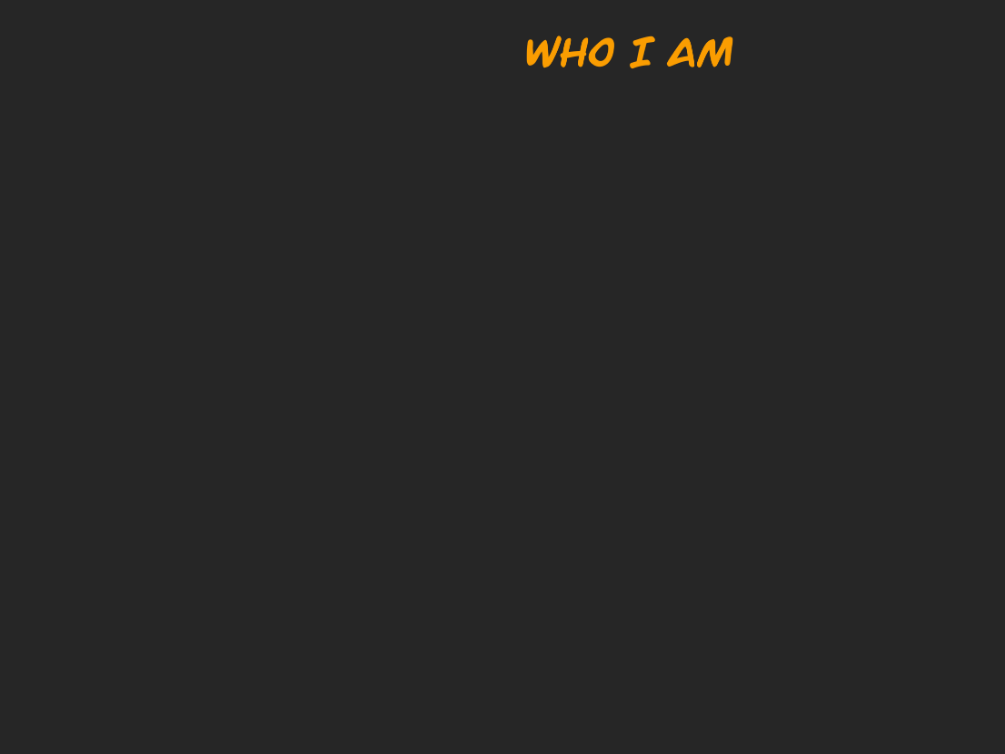
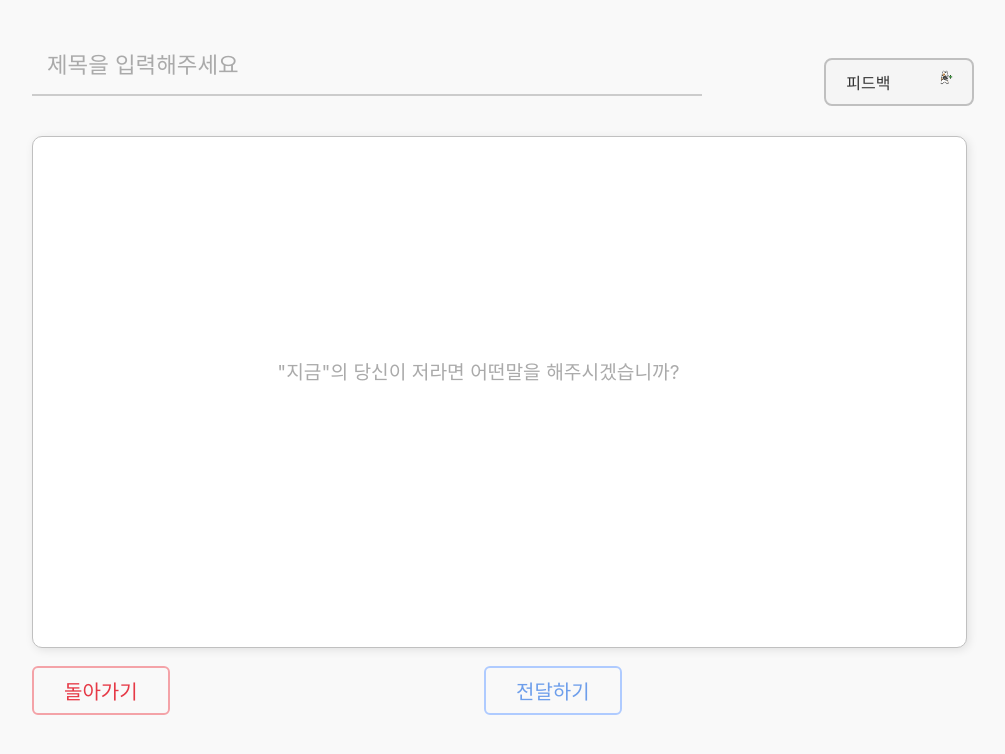
Before and after one commit to b-hyoung/Blog, a React (Create React App) app in the folder frontend/: page /blog/post in a window 1280 px wide. Before the commit this address had no page. Shown: the top 754 px of the page, without its empty margins (8-1013 px from the left). Built offline with nearby package versions, Linux system fonts and the light colour scheme; a web font is replaced by a local one.

Commit message:
add blogMain & blog Post UI

```diff
--- a/frontend/src/App.js
+++ b/frontend/src/App.js
@@ -6,12 +6,13 @@ import MainPage from './MainPage/MainPage.js';
 import Login from './Login/Login.js';
 import SignUpPage from './Login/SignUp/SignUpPage.js';
 import Blog from './Blog/Blog.js';
+import Post from './Blog/Section/Post.js';
 
 function App() {
   const location = useLocation()
   return (
     <div className="App">
-      {location.pathname === '/blog' ?
+      {location.pathname === '/blog' || location.pathname=== '/blog/post' ?
         <>
         </>
         :
@@ -22,6 +23,7 @@ function App() {
         <Route path='/login' element={<Login />} />
         <Route path='/signUp' element={<SignUpPage />} />
         <Route path='/blog' element={<Blog />} />
+        <Route path='/blog/post' element={<Post />} />
       </Routes>
     </div>
   );
--- a/frontend/src/Blog/Blog.css
+++ b/frontend/src/Blog/Blog.css
@@ -1,4 +1,4 @@
-.container {
+.blog__container {
     min-height: 100vh;
     display: flex;
     flex-direction: column;
@@ -7,101 +7,112 @@
     padding: 40px 0;
 }
 
-.title {
+.blog__title {
     font-size: 30px;
     font-weight: bold;
     margin-bottom: 60px;
     color: #888888;
     cursor: pointer;
+    text-align: center;
 }
-.title:hover{
+
+.blog__title:hover {
     color: rgb(252, 105, 105);
 }
 
-.tabs {
+.blog__tabs {
     display: flex;
+    justify-content: center;
     gap: 50px;
     color: #ccc;
     margin-bottom: 50px;
 }
 
-.tab {
+.blog__tab {
     cursor: pointer;
     position: relative;
     font-weight: 18px;
 }
 
-.tab.active {
+.blog__tab.active {
     color: #3a3a3a;
     font-weight: bold;
     font-size: 22px;
 }
 
-.tab.active::after {
+.blog__tab.active::after {
     content: '';
     display: block;
     width: 100%;
-    height: 2px;
+    height: 3px;
     background-color: #f87171;
     position: absolute;
-    bottom: -4px;
+    bottom: -6px;
     left: 0;
 }
 
-.content-container {
+.blog__content-container {
     display: flex;
+    justify-content: center;
     align-items: flex-start;
-    width: 70%; /* 중앙 정렬과 적절한 너비 설정 */
-    gap: 40px; /* 고양이 이미지와의 간격 */
+    width: 70%;
+    gap: 40px;
+    height: 362.5px;
 }
 
-.post-list {
-    flex: 1;  /* 남은 공간을 모두 차지 */
+.blog__post-list {
+    flex: 1;
 }
 
-.post-item {
+.blog__post-item {
     display: flex;
     justify-content: space-between;
     align-items: center;
-    background-color: #ffffff; /* 흰색 배경 */
-    box-shadow: 0 2px 8px rgba(0, 0, 0, 0.1); /* 그림자 추가 */
+    background-color: #ffffff;
+    box-shadow: 0 2px 8px rgba(0, 0, 0, 0.1);
     border-radius: 12px;
-    padding: 15px 20px; /* 패딩 조정 */
-    margin-bottom: 12px; /* 간격 조정 */
-    width:600px;
+    padding: 15px 20px;
+    margin-bottom: 12px;
+    width: 600px;
 }
 
-.post-badge {
-    background-color: #e6ffe6; /* 연한 초록색 */
-    color: #f87171; /* 빨간색 */
+.blog__post-badge {
+    color: #3a3a3a;
     font-weight: bold;
     border-radius: 25px;
-    padding: 5px 15px; /* 크기 조정 */
-    white-space: nowrap; /* 글자 줄바꿈 방지 */
+    padding: 5px 15px;
+    white-space: nowrap;
 }
 
-
-.cat-button {
+.blog__cat-button {
     display: flex;
     align-items: center;
     height: 100%;
-    margin-top: 50px;
 }
 
-.cat-img {
-    width: 100px;
-    height: auto;
+.blog__cat-img {
+    width: 180px;
+    height: 180px;
+    box-shadow: 0 4px 12px rgba(0, 0, 0, 0.1);
 }
 
-.pagination {
+.blog__pagination {
     display: flex;
-    gap: 8px;
+    justify-content: center;
+    gap: 12px;
     color: #000;
-    margin-top: 40px !important;
+    margin-top: 40px;
 }
 
-.page-number,
-.page-btn {
+.blog__page-number,
+.blog__page-btn {
     cursor: pointer;
-    padding: 4px 8px;
+    padding: 4px 12px;
+    border-radius: 8px;
 }
+
+.blog__page-number.active {
+    background-color: #f87171;
+    color: #fff;
+    font-weight: bold;
+}
--- /dev/null
+++ b/frontend/src/Blog/Section/Post.css
@@ -0,0 +1,173 @@
+/* 전체 컨테이너 */
+.container {
+    display: flex;
+    flex-direction: column;
+    align-items: flex-start;
+    min-height: 100vh;
+    width: 100%;
+    max-width: 1440px;
+    padding: 40px 20px;
+    background-color: #f9f9f9;
+    position: relative;
+    box-sizing: border-box;
+    padding-top: 3%;
+  }
+
+/* 상단 타이틀 */
+.header {
+    width: 40%;
+    margin-bottom: 20px;
+}
+
+.title-input {
+    width: 50%;
+    padding: 15px;
+    border: none;
+    border-bottom: 2px solid #ccc;
+    font-size: 1.4rem;
+    background: transparent;
+    outline: none;
+    text-align: left;
+    position: absolute;
+    left: 40px;
+}
+
+.title-input::placeholder {
+    color: #aaa;
+}
+
+/* 드롭다운 스타일 */
+.dropdown {
+    width: 150px;
+    position: relative;
+    cursor: pointer;
+    margin-bottom: 10px;
+    left: 65.5%;
+}
+
+.dropdown-selected {
+    padding: 10px 20px;
+    border: 2px solid #c0c0c0;
+    border-radius: 8px;
+    background-color: #f5f5f5;
+    color: #333;
+    font-size: 1rem;
+    text-align:left;
+    transition: background-color 0.3s ease;
+}
+
+.dropdown-selected:hover {
+    background-color: #e0e0e0;
+}
+
+.dropdown-options {
+    position: absolute;
+    top: 100%;
+    left: 0;
+    width: 100%;
+    background-color: #fff;
+    border: 2px solid #c0c0c0;
+    border-top: none;
+    border-radius: 0 0 8px 8px;
+    box-shadow: 2px 2px 10px rgba(0, 0, 0, 0.1);
+    z-index: 100;
+    text-align: left;
+}
+
+.dropdown-options div {
+    padding: 10px 15px;
+    color: #333;
+    font-size: 1.1rem;
+    cursor: pointer;
+    transition: background-color 0.3s ease;
+}
+
+.dropdown-options div:hover {
+    background-color: #b7ffe7;
+}
+.blog__dropdown__img{
+    width: 15px;
+    position: absolute;
+    right: 20px;
+}
+/* 본문 textarea */
+.content {
+    width: 80%;
+    margin-top: 20px;
+    position: relative;
+    margin-left: 20px;
+}
+
+.textarea-container {
+    position: relative;
+    width: 90%;
+    height: 470px;
+}
+
+.textarea {
+    width: 100%;
+    height: 100%;
+    border: 1px solid #c0c0c0;
+    background-color: #fff;
+    padding: 20px;
+    border-radius: 10px;
+    box-shadow: 2px 2px 10px rgba(0, 0, 0, 0.1);
+    resize: none;
+    font-size: 1.2rem;
+    color: #333;
+    outline: none;
+    text-align: left;
+}
+
+/* placeholder 중앙 정렬 */
+.textarea-placeholder {
+    position: absolute;
+    top: 50%;
+    left: 50%;
+    transform: translate(-50%, -50%);
+    color: #aaa;
+    pointer-events: none;
+    font-size: 1.2rem;
+}
+
+/* 하단 버튼 레이아웃 */
+.footer {
+    width: max-content;
+    display: flex;
+    justify-content: flex-end;
+    margin-top: 60px;
+}
+
+/* 버튼 공통 스타일 */
+.back-btn, .submit-btn {
+    font-size: 20px;
+    padding: 8px 30px;
+    border: 2px solid;
+    border-radius: 6px;
+    cursor: pointer;
+    background: none;
+    transition: background-color 0.3s ease;
+    margin-left: 20px;
+
+}
+
+.back-btn {
+    border-color: #f4a3a8;
+    color: #e63946;
+    margin-right: 23vw;
+}
+
+.back-btn:hover {
+    background-color: #f4a3a8;
+    color: #fff;
+}
+
+.submit-btn {
+    border-color: #afcbff;
+    color: #6d9eeb;
+}
+
+.submit-btn:hover {
+    background-color: #afcbff;
+    color: #fff;
+}
--- /dev/null
+++ b/frontend/src/Blog/Section/Post.js
@@ -0,0 +1,83 @@
+import React, { useState } from 'react';
+import './Post.css';
+
+function Post() {
+  const [inputValue, setInputValue] = useState('');
+
+  // State to manage the selected dropdown option
+  const [selectedOption, setSelectedOption] = useState('피드백');
+  const [isDropdownVisible, setIsDropdownVisible] = useState(false);
+
+  // 모든 드롭다운 옵션
+  const allOptions = ['Q&A', '피드백', '칭찬&격려'];
+
+  // 선택한 옵션을 제외한 옵션만 표시
+  const availableOptions = allOptions.filter((option) => option !== selectedOption);
+
+  const handleOptionClick = (option) => {
+    setSelectedOption(option);
+    setIsDropdownVisible(false); // 드롭다운 닫기
+  };
+
+  return (
+    <div className="container">
+      {/* 상단 타이틀 */}
+      <div className="header">
+        <input
+          type="text"
+          className="title-input"
+          placeholder="제목을 입력해주세요"
+        />
+      </div>
+
+      {/* 드롭다운 메뉴 */}
+      <div className="dropdown">
+        <div style={{display:"flex",flexDirection:"row"}}
+          className="dropdown-selected"
+          onClick={() => setIsDropdownVisible(!isDropdownVisible)}
+        >
+          {selectedOption}
+          <img className='blog__dropdown__img' src={`${process.env.PUBLIC_URL}/img/ProjectImg/image1.png`} />
+        </div>
+
+        {isDropdownVisible && (
+          <div className="dropdown-options">
+            {availableOptions.map((option) => (
+              <div key={option} onClick={() => handleOptionClick(option)}>
+                {option}
+              </div>
+            ))}
+          </div>
+        )}
+      </div>
+
+      {/* 본문 (textarea) */}
+      <div className="content">
+        <div className="textarea-container">
+          <textarea
+            className="textarea"
+            value={inputValue}
+            onChange={(e) => setInputValue(e.target.value)}
+          ></textarea>
+
+          {/* 중앙 placeholder */}
+          {!inputValue && (
+            <div
+              className="textarea-placeholder"
+              aria-label="Placeholder text for textarea">
+              "지금"의 당신이 저라면 어떤말을 해주시겠습니까?
+            </div>
+          )}
+        </div>
+      </div>
+
+      {/* 하단 버튼 레이아웃 */}
+      <div className="footer">
+        <button className="back-btn">돌아가기</button>
+        <button className="submit-btn">전달하기</button>
+      </div>
+    </div>
+  );
+}
+
+export default Post;
```
Also changed, not shown: frontend/src/Blog/Blog.js (+41 -27 lines).
